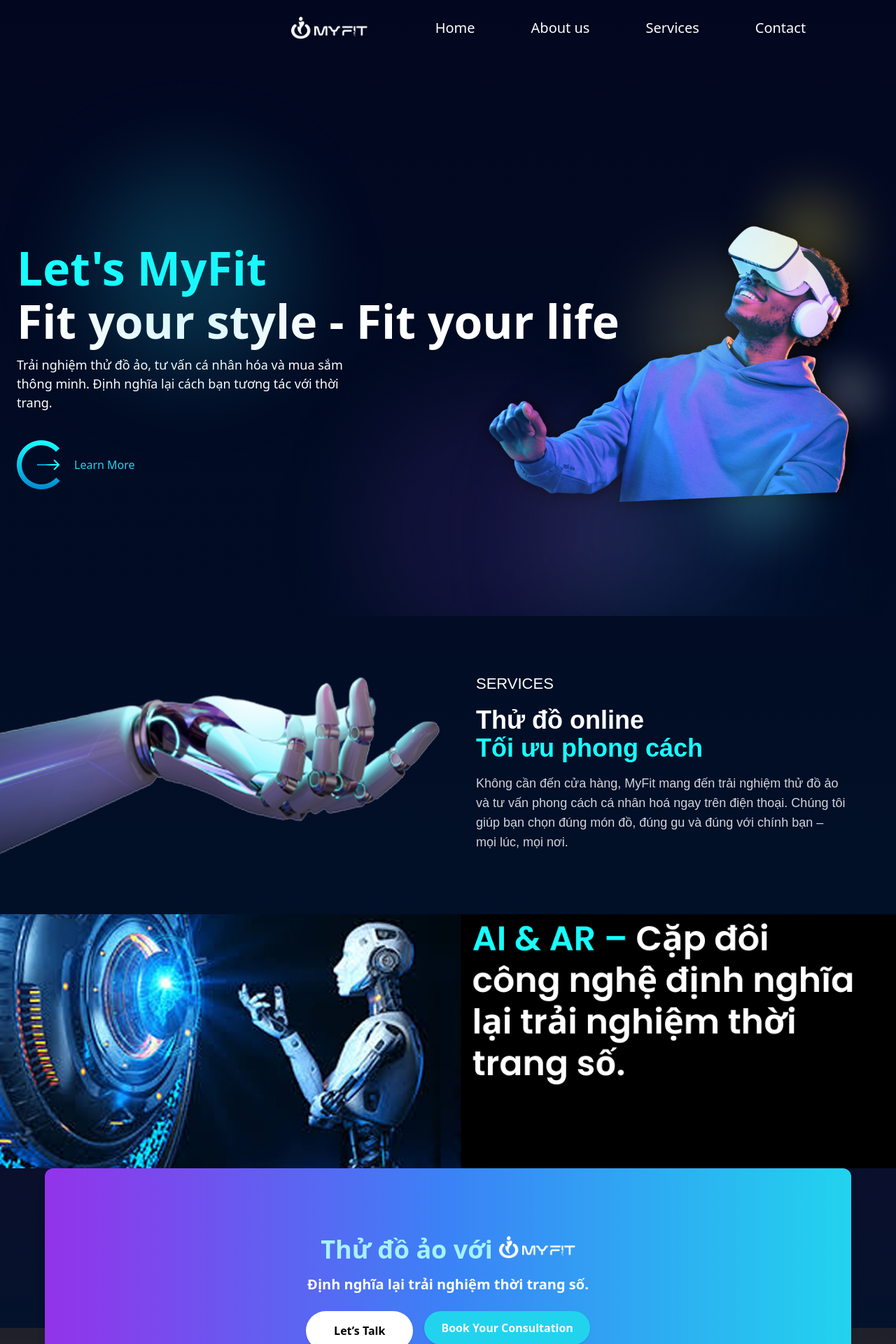
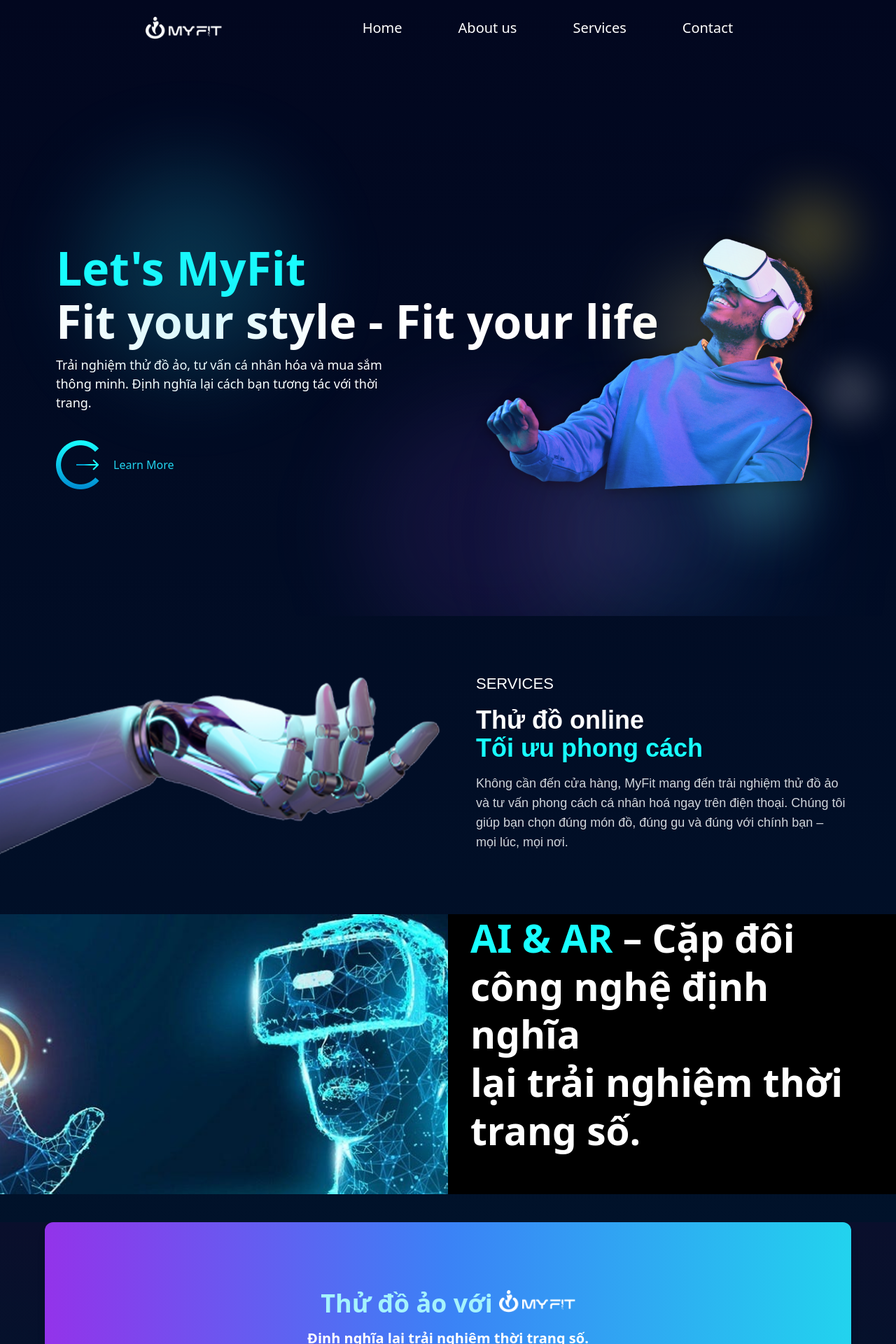
Before and after one commit to for-everyoung12/myfit-fe, a React (Vite) app: page / in a window 1280 px wide. Shown: the top 1920 px of the page at 70% size. Built offline with nearby package versions, Linux system fonts and the light colour scheme.

Commit message:
fix layout

```diff
--- a/src/components/HomePage/HeroSection.jsx
+++ b/src/components/HomePage/HeroSection.jsx
@@ -14,7 +14,7 @@
       {/* Background Grid */}
       <div className="absolute inset-0 cyber-grid opacity-30"></div>
       {/* Main Content Container */}
-      <div className="container mx-auto px-6 py-20 max-w-8xl">
+      <div className="container mx-auto px-20 py-20 max-w-8xl">
         <div className="grid lg:grid-cols-2 gap-12 items-center">
           {/* Left Content */}
           <div className="space-y-8">
--- a/src/components/HomePage/ServiceInfo.jsx
+++ b/src/components/HomePage/ServiceInfo.jsx
@@ -1,21 +1,19 @@
-import React from 'react';
-import aiHand from '../../assets/ai_hand.png';
-import aiAR from '../../assets/ai_ar.png';
-import looper from '../../assets/looper1.svg';
+import React from "react";
+import aiHand from "../../assets/ai_hand.png";
+import aiAR from "../../assets/ai_ar.png";
+import looper from "../../assets/looper1.svg";
 export const ServiceInfo = () => {
   return (
-        <section className="w-full">
+    <section className="w-full mb-10">
       {/* Section 1: AI Hand */}
       <div className="relative w-full overflow-hidden py-20 px-0 flex flex-col md:flex-row items-center md:items-start gap-4">
-
         {/* AI Hand Image */}
-                <div className="z-10 flex justify-start hidden md:block">
+        <div className="z-10 justify-start hidden md:block">
           <img
             src={aiHand}
             alt="AI Hand"
             className="w-[50vw] h-auto object-contain"
           />
-
         </div>
 
         {/* Text Content */}
@@ -25,27 +23,37 @@
           </p>
 
           <h2 className="text-[55px] md:text-4xl leading-snug font-poppins">
-                        <span className="font-semibold text-white">Thử đồ online</span><br />
+            <span className="font-semibold text-white">Thử đồ online</span>
+            <br />
             <span className="font-bold text-[#18FFFF]">Tối ưu phong cách</span>
           </h2>
 
-
-                    <p className="text-[18px] md:text-lg text-gray-300 font-normal">
-                        Không cần đến cửa hàng, MyFit mang đến trải nghiệm thử đồ ảo và tư vấn phong cách cá nhân hoá ngay trên điện thoại.
-                        Chúng tôi giúp bạn chọn đúng món đồ, đúng gu và đúng với chính bạn – mọi lúc, mọi nơi.
+          <p className="text-[18px] md:text-lg text-gray-300 font-thin">
+            Không cần đến cửa hàng, MyFit mang đến trải nghiệm thử đồ ảo và tư
+            vấn phong cách cá nhân hoá ngay trên điện thoại. Chúng tôi giúp bạn
+            chọn đúng món đồ, đúng gu và đúng với chính bạn – mọi lúc, mọi nơi.
           </p>
         </div>
-
       </div>
 
-
       {/* Section 2: Full-width AI & AR image */}
-            <div className="w-full bg-black">
+      <div className="flex w-full bg-black items-start">
+        {/* Hình ảnh chiếm 50%, cao hơn */}
+        <div className="w-[50%] h-[400px]">
           <img
             src={aiAR}
             alt="AI & AR"
-                    className="w-full max-w-none h-auto object-cover"
+            className="w-full h-full object-cover"
           />
+        </div>
+
+        {/* Text chiếm 50% */}
+        <div className="w-[50%] px-8">
+          <h2 className="text-white text-[55px] leading-tight font-semibold">
+            <span className="text-[#18FFFF]">AI & AR </span>– Cặp đôi <br /> công nghệ
+            định nghĩa <br /> lại trải nghiệm thời <br /> trang số.
+          </h2>
+        </div>
       </div>
     </section>
   );
--- a/src/components/Navbar.jsx
+++ b/src/components/Navbar.jsx
@@ -5,7 +5,7 @@
 const Navbar = () => {
   return (
     <header className="z-20 relative flex justify-between items-center px-8 py-6">
-      <div className="ml-96">
+      <div className="ml-44">
         <Link to="/">
           <img src={logo} alt="MyFit Logo" className="h-8" />
         </Link>
```
Also changed, not shown: src/assets/ai_ar.png, src/components/TryOnBanner.jsx (line endings or trailing spaces). Lines whose indentation alone changed are shown as unchanged.
